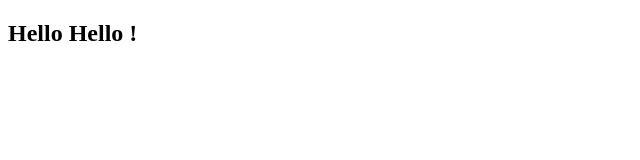
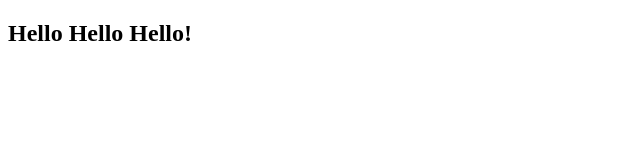
Before and after one commit to roshanba/javascriptTest, a plain HTML site: page index.html in a window 1280 px wide. Shown: the full height of the page, 0-640 px from the left. Drawn offline with Linux system fonts and the light colour scheme.

Commit message:
added a new hello

```diff
--- a/index.html
+++ b/index.html
@@ -12,7 +12,7 @@
         <link rel="stylesheet" href="">
     </head>
     <body>
-        <h2>Hello Hello !</h2>
+        <h2>Hello Hello  Hello!</h2>
         <!--[if lt IE 7]>
             <p class="browsehappy">You are using an <strong>outdated</strong> browser. Please <a href="#">upgrade your browser</a> to improve your experience.</p>
         <![endif]-->
```
